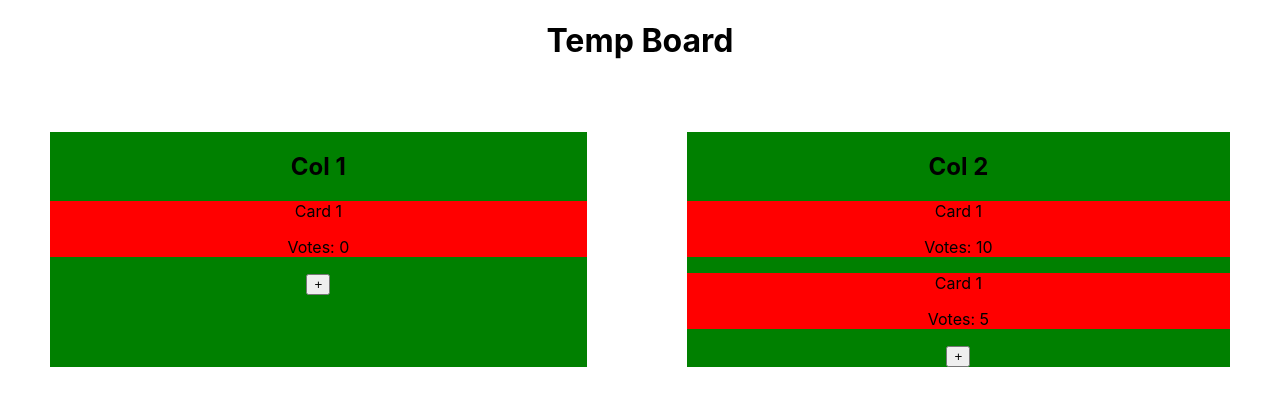
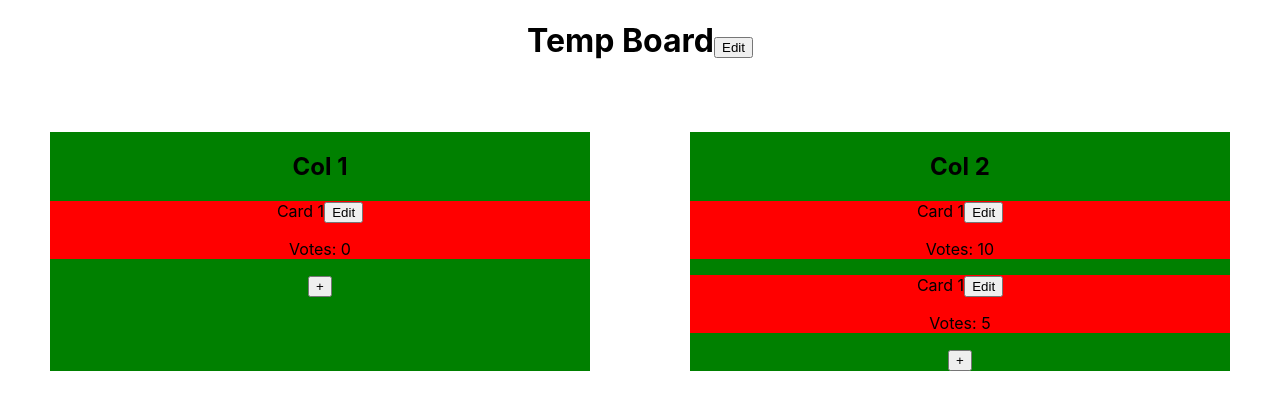
Before and after one commit to driabwb/retroboard-fe, a React (Create React App) app: page / in a window 1280 px wide. Shown: the top 410 px of the page. Built offline with nearby package versions, Linux system fonts and the light colour scheme.

Commit message:
Add editablility for some elements

```diff
--- a/src/board/board.tsx
+++ b/src/board/board.tsx
@@ -1,13 +1,15 @@
-import React, { useReducer } from 'react';
+import React, { useReducer, useMemo } from 'react';
 
 import './board.css';
 
 import Column from '../column/column';
 import Card from '../card/card';
+import EditableTextControl from '../editableTextControl/editableTextControl';
 
 import ColumnType from '../datatypes/column';
 import CardType from '../datatypes/card';
 import { BoardState, BoardStateReducer } from '../datatypes/reducer';
+import { createBoardActions } from '../datatypes/action';
 
 
 type BoardProps = {
@@ -59,9 +61,15 @@ function Board(props: BoardProps) {
   const [boardState, dispatch] = useReducer(BoardStateReducer, initData);
   const { board, columns, cards } = boardState;
 
+  const { UpdateBoardTitle } = useMemo(() => createBoardActions(dispatch), [dispatch]);
+
+  const updateTitle = (text: string) => {
+    UpdateBoardTitle(text);
+  };
+
   return (
     <div className="board">
-      <h1 className="board-title">{board.title}</h1>
+      <h1 className="board-title"><EditableTextControl onSave={updateTitle} text={board.title} /></h1>
       <span className="columns">
         {
           columns.map((col: ColumnType) => {
--- a/src/card/card.tsx
+++ b/src/card/card.tsx
@@ -1,19 +1,27 @@
-import React, { Dispatch } from 'react';
+import React, { Dispatch, useMemo } from 'react';
+
+import EditableTextControl from '../editableTextControl/editableTextControl';
 
 import './card.css';
 
 import CardType from '../datatypes/card';
 import { Action } from '../datatypes/reducer';
+import { createCardActions } from '../datatypes/action';
 
-type CardProps = {
+interface CardProps {
   card: CardType;
   dispatch: Dispatch<Action>;
 }
 
-function Card({card}: CardProps) {
+function Card({card, dispatch}: CardProps) {
+  const { UpdateCardText } = useMemo(() => createCardActions(dispatch), [dispatch]);
+  const updateText = (text: string) => {
+    UpdateCardText(card.id, text);
+  };
+
   return (
     <div className="card">
-      <p>{card.text}</p>
+      <EditableTextControl onSave={updateText} text={card.text} />
       <p>Votes: {card.votes}</p>
     </div>
   );
--- /dev/null
+++ b/src/editableTextControl/editableTextControl.tsx
@@ -0,0 +1,46 @@
+import React, { ChangeEvent, MouseEvent, Fragment, useState } from 'react';
+
+interface editableTextControlProps {
+  onSave: (data: string) => void;
+  text: string;
+};
+
+function EditableTextControl({onSave, text}: editableTextControlProps) {
+  const [ isEditing, setEditing ] = useState(false);
+  const [ editingText, setEditingText ] = useState(text);
+
+  const clearEditingText = () => {
+    setEditingText(text);
+    setEditing(false);
+  };
+  const saveEditingText = (event: MouseEvent<HTMLButtonElement>) => {
+    onSave(editingText);
+    setEditing(false);
+  };
+
+  const updateEditingText = (event: ChangeEvent<HTMLInputElement>) => {
+    setEditingText(event.target.value);
+  }
+
+
+  if (!isEditing) {
+    return (
+      <Fragment>
+        {text}
+        <button onClick={()=>setEditing(true)}>Edit</button>
+      </Fragment>
+    );
+  } else {
+    return (
+      <Fragment>
+        <input type="text" value={editingText} onChange={updateEditingText} />
+        <span>
+          <button onClick={clearEditingText}>Cancel</button>
+          <button onClick={saveEditingText}>Save</button>
+        </span>
+      </Fragment>
+    );
+  }
+}
+
+export default EditableTextControl;
```
